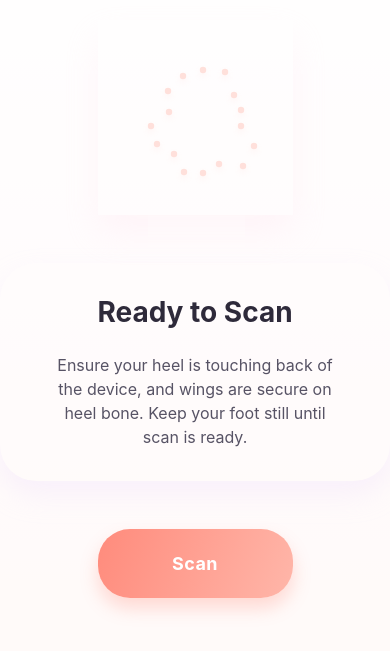
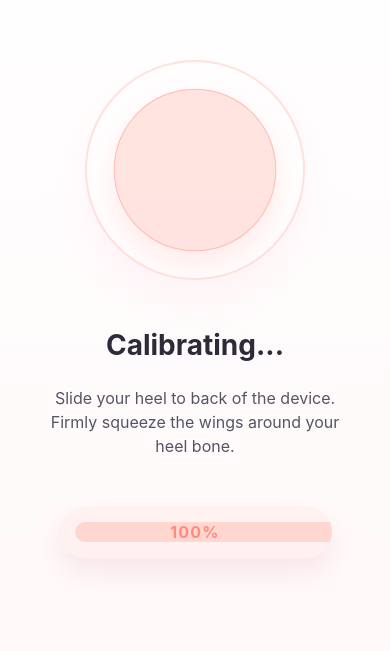
Before and after one commit to michelleh1109/heelia, a React Native app in the folder app/: screen /Calibration in a window 390 px wide. Shown: the part 113-764 px from the top of the page. Built offline with nearby package versions, Linux system fonts and the light colour scheme.

Commit message:
Align calibration progress UI with scan processing

```diff
--- a/app/src/screens/CalibrationScreen.tsx
+++ b/app/src/screens/CalibrationScreen.tsx
@@ -1,110 +1,192 @@
 import React, { useEffect, useRef, useState } from 'react';
-import { Animated, StyleSheet, Text, View } from 'react-native';
+import { Animated, Easing, StyleSheet, Text, View } from 'react-native';
+import { ScreenContainer } from '../components/ScreenContainer';
 import { palette, spacing, typography } from '../theme';
-import { ScreenContainer } from '../components/ScreenContainer';
 
 interface CalibrationScreenProps {
   onComplete: () => void;
 }
 
 export const CalibrationScreen: React.FC<CalibrationScreenProps> = ({ onComplete }) => {
+  const rotation = useRef(new Animated.Value(0)).current;
+  const pulse = useRef(new Animated.Value(0)).current;
   const progress = useRef(new Animated.Value(0)).current;
   const [displayValue, setDisplayValue] = useState(0);
+  const completionTimeout = useRef<NodeJS.Timeout | null>(null);
 
   useEffect(() => {
+    const rotationAnimation = Animated.loop(
+      Animated.timing(rotation, {
+        toValue: 1,
+        duration: 1600,
+        easing: Easing.linear,
+        useNativeDriver: true
+      })
+    );
+
+    const pulseAnimation = Animated.loop(
+      Animated.sequence([
+        Animated.timing(pulse, {
+          toValue: 1,
+          duration: 900,
+          useNativeDriver: true
+        }),
+        Animated.timing(pulse, {
+          toValue: 0,
+          duration: 900,
+          useNativeDriver: true
+        })
+      ])
+    );
+
     const listener = progress.addListener(({ value }) => {
       setDisplayValue(Math.round(value));
     });
 
+    rotationAnimation.start();
+    pulseAnimation.start();
+
     Animated.timing(progress, {
       toValue: 100,
-      duration: 4500,
-      useNativeDriver: false,
+      duration: 4800,
+      useNativeDriver: false
     }).start(({ finished }) => {
-      if (finished) setTimeout(onComplete, 600);
+      if (finished) {
+        completionTimeout.current = setTimeout(onComplete, 600);
+      }
     });
 
     return () => {
+      rotationAnimation.stop();
+      pulseAnimation.stop();
       progress.removeListener(listener);
       progress.stopAnimation();
+      if (completionTimeout.current) {
+        clearTimeout(completionTimeout.current);
+      }
     };
-  }, [onComplete, progress]);
+  }, [onComplete, progress, pulse, rotation]);
+
+  const rotateInterpolation = rotation.interpolate({
+    inputRange: [0, 1],
+    outputRange: ['0deg', '360deg']
+  });
+
+  const pulseInterpolation = pulse.interpolate({
+    inputRange: [0, 1],
+    outputRange: [1, 1.08]
+  });
 
   const widthInterpolation = progress.interpolate({
     inputRange: [0, 100],
-    outputRange: ['0%', '100%'],
+    outputRange: ['12%', '100%']
   });
 
   return (
     <ScreenContainer>
       <View style={styles.wrapper}>
-        <View style={styles.textCard}>
-          <View style={styles.progressTrack}>
-            <Animated.View style={[styles.progressFill, { width: widthInterpolation }]} />
-          </View>
-          <Text style={styles.progressLabel}>{displayValue}% complete</Text>
+        <View style={styles.spinnerWrapper}>
+          <Animated.View style={[styles.spinnerHalo, { transform: [{ rotate: rotateInterpolation }] }]}>
+            <Animated.View style={[styles.spinnerCore, { transform: [{ scale: pulseInterpolation }] }]} />
+          </Animated.View>
         </View>
 
-        <View style={styles.textCard}>
-          <Text style={styles.title}>Calibrating</Text>
+        <View style={styles.copy}>
+          <Text style={styles.title}>Calibrating...</Text>
           <Text style={styles.body}>
             Slide your heel to back of the device. Firmly squeeze the wings around your heel bone.
           </Text>
+        </View>
+
+        <View style={styles.pill}>
+          <Animated.View style={[styles.pillFill, { width: widthInterpolation }]} />
+          <Text style={styles.pillLabel}>{displayValue}%</Text>
         </View>
       </View>
     </ScreenContainer>
   );
 };
 
-const CARD_WIDTH = '100%';
-
 const styles = StyleSheet.create({
   wrapper: {
     flex: 1,
+    alignItems: 'center',
+    justifyContent: 'center',
+    gap: spacing.xl
+  },
+  spinnerWrapper: {
+    width: 220,
+    height: 220,
+    alignItems: 'center',
+    justifyContent: 'center'
+  },
+  spinnerHalo: {
+    width: '100%',
+    height: '100%',
+    borderRadius: 110,
+    borderWidth: 2,
+    borderColor: 'rgba(255, 139, 124, 0.25)',
     justifyContent: 'center',
     alignItems: 'center',
-    gap: spacing.xl,
-    paddingHorizontal: spacing.xl,
+    shadowColor: palette.blush,
+    shadowOpacity: 0.35,
+    shadowRadius: 38,
+    shadowOffset: { width: 0, height: 22 }
   },
-  textCard: {
+  spinnerCore: {
+    width: 160,
+    height: 160,
+    borderRadius: 80,
+    backgroundColor: 'rgba(255, 182, 169, 0.35)',
+    borderWidth: 1,
+    borderColor: 'rgba(255, 139, 124, 0.45)',
+    shadowColor: '#FFD9D2',
+    shadowOpacity: 0.45,
+    shadowRadius: 24,
+    shadowOffset: { width: 0, height: 12 }
+  },
+  copy: {
     alignItems: 'center',
     gap: spacing.md,
     paddingHorizontal: spacing.xl,
-    paddingVertical: spacing.lg,
-    borderRadius: 36,
-    // backgroundColor: palette.white,
-    width: CARD_WIDTH,
-    shadowColor: '#E7D4FF',
-    shadowOpacity: 0.25,
-    shadowRadius: 30,
-    shadowOffset: { width: 0, height: 14 },
-    elevation: 12,
   },
   title: {
     ...typography.heading,
-    textAlign: 'center',
+    textAlign: 'center'
   },
   body: {
     ...typography.body,
     textAlign: 'center',
     lineHeight: 24,
-    maxWidth: 320,
+    maxWidth: 320
   },
-  progressTrack: {
-    width: '100%',
-    height: 14,
-    borderRadius: 12,
-    backgroundColor: '#F9E4E1',
+  pill: {
+    position: 'relative',
+    width: '70%',
+    borderRadius: 36,
+    backgroundColor: 'rgba(255, 139, 124, 0.08)',
+    paddingVertical: spacing.sm,
+    paddingHorizontal: spacing.sm,
+    justifyContent: 'center',
+    alignItems: 'center',
     overflow: 'hidden',
+    shadowColor: '#F0CED4',
+    shadowOpacity: 0.45,
+    shadowRadius: 28,
+    shadowOffset: { width: 0, height: 14 }
   },
-  progressFill: {
-    height: '100%',
-    borderRadius: 12,
-    backgroundColor: palette.coral,
+  pillFill: {
+    position: 'absolute',
+    left: spacing.sm,
+    top: spacing.sm,
+    bottom: spacing.sm,
+    borderRadius: 28,
+    backgroundColor: 'rgba(255, 182, 169, 0.45)'
   },
-  progressLabel: {
+  pillLabel: {
     ...typography.body,
     fontWeight: '700',
-    textAlign: 'center',
-  },
+    letterSpacing: 1.2,
+    color: palette.coral
+  }
 });
```
